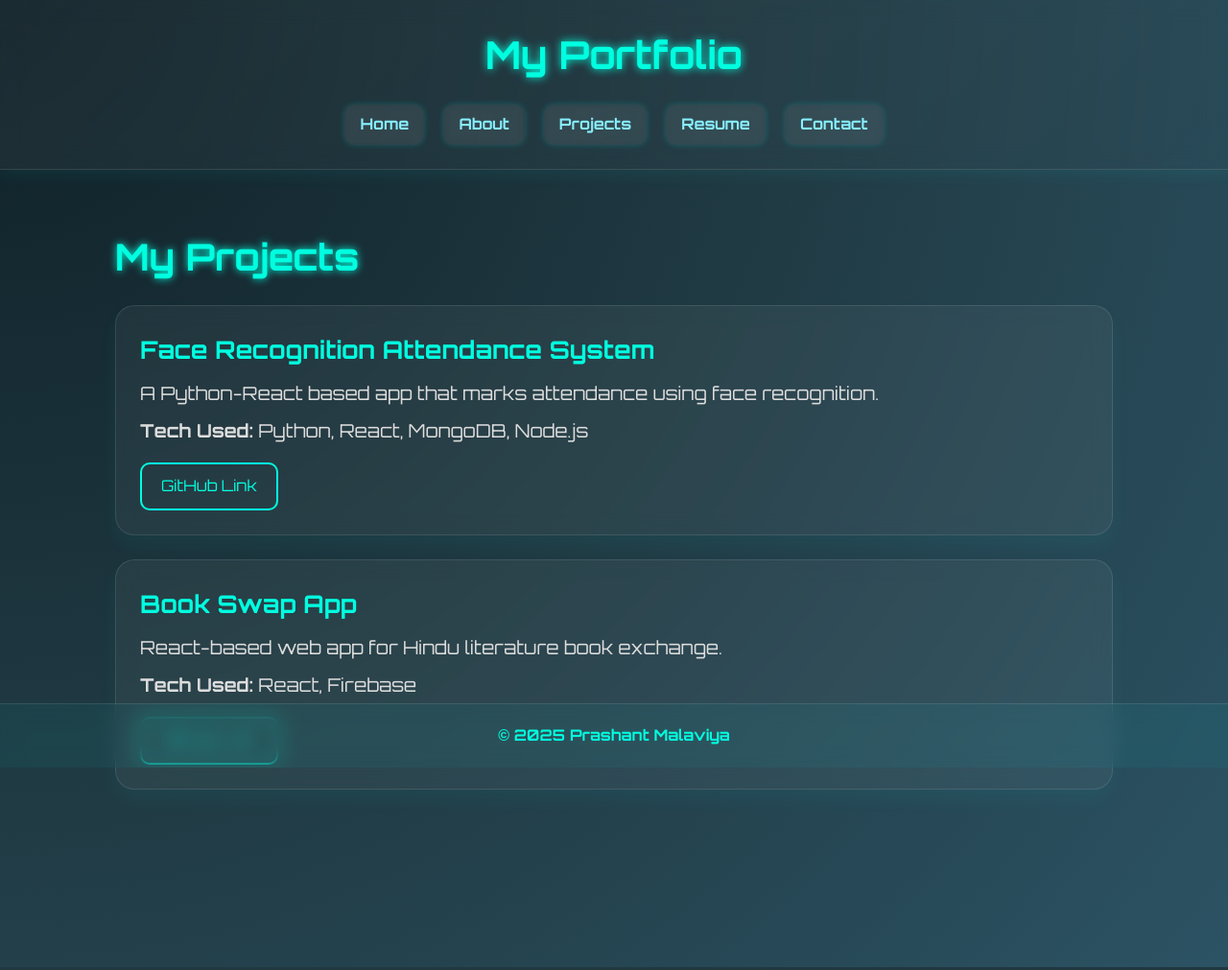
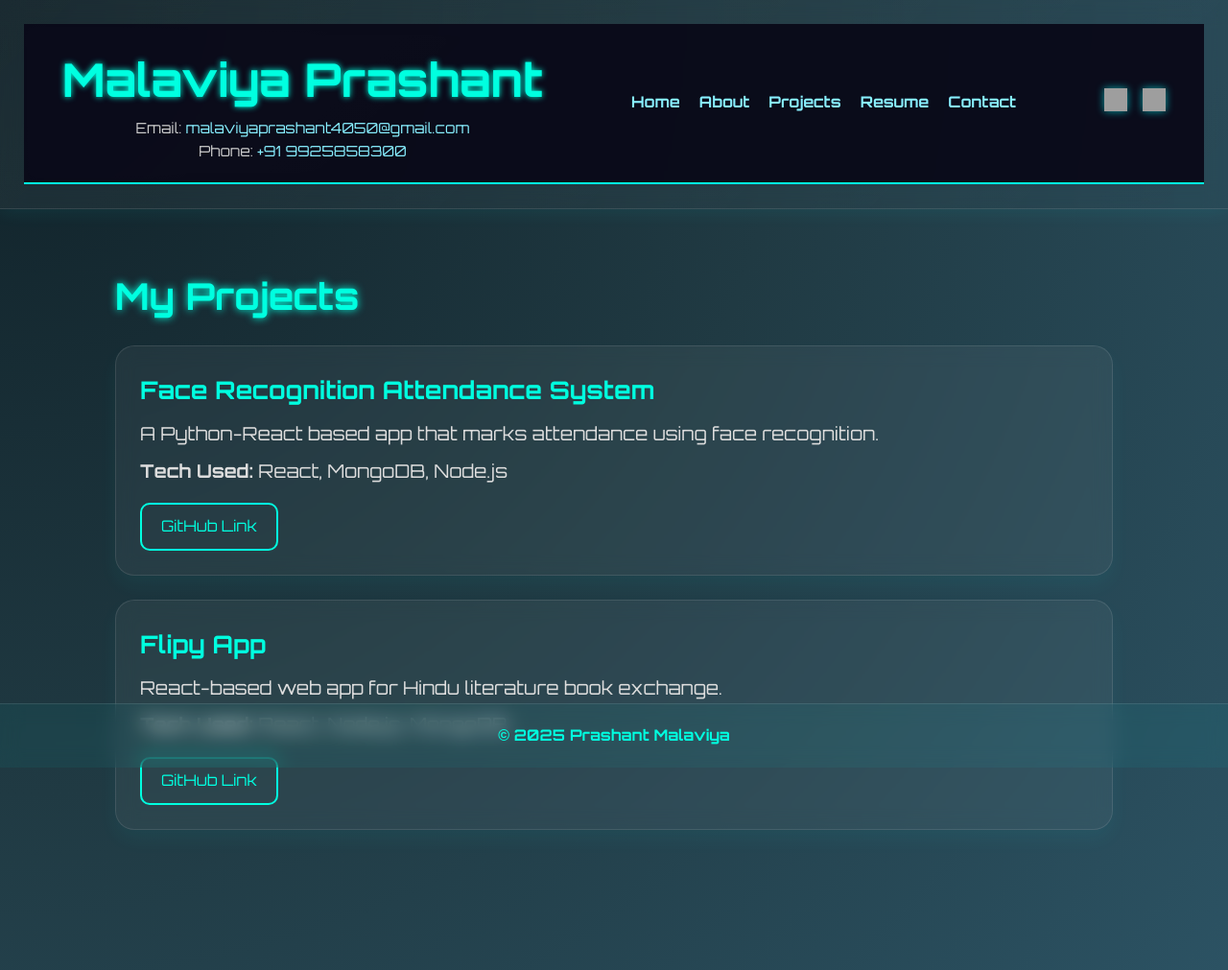
Before and after one commit to Prashant4050/Portfolio, a Flask app: page /projects in a window 1280 px wide. Shown: the top 1011 px of the page at 96% size. Run offline with Flask 3, Linux system fonts and the light colour scheme; grey boxes are pictures that could not be loaded.

Commit message:
version 2

```diff
--- a/app.py
+++ b/app.py
@@ -17,14 +17,14 @@ projects = [
     {
         'title': 'Face Recognition Attendance System',
         'description': 'A Python-React based app that marks attendance using face recognition.',
-        'tech': 'Python, React, MongoDB, Node.js',
-        'github': 'https://github.com/yourusername/face-attendance'
+        'tech': 'React, MongoDB, Node.js',
+        'github': 'https://github.com/het0305/facedetection'
     },
     {
-        'title': 'Book Swap App',
+        'title': 'Flipy App',
         'description': 'React-based web app for Hindu literature book exchange.',
-        'tech': 'React, Firebase',
-        'github': 'https://github.com/yourusername/book-swap'
+        'tech': 'React, Node.js, MongoDB',
+        'github': 'https://github.com/het0305/flipy'
     }
 ]
 
--- a/static/css/style.css
+++ b/static/css/style.css
@@ -31,60 +31,104 @@ header {
 header h1 a {
   text-decoration: none;
   color: #00ffe0;
-  font-size: 2.5rem;
+  font-size: rem;
   text-shadow: 0 0 10px #00ffe0;
 }
 
-/* NAVIGATION FLEXBOX ALIGNMENT */
-nav {
+.nav-container {
   display: flex;
-  justify-content: center;
+  justify-content: space-between;
   align-items: center;
+  background: rgba(10, 10, 25, 0.95);
+  padding: 20px 40px;
+  border-bottom: 2px solid #00ffe0;
   flex-wrap: wrap;
-  gap: 20px;
-  margin-top: 20px;
+  backdrop-filter: blur(8px);
+  color: #fff;
 }
 
-nav a {
-  position: relative;
-  padding: 8px 16px;
-  font-size: 1rem;
+.nav-left {
+  display: flex;
+  flex-direction: column;
+  justify-content: center;
+}
+
+.nav-left h1 {
+  font-size: 3rem;
+  color: #00ffe0;
+  margin: 0;
+  text-shadow: 0 0 6px #00ffe0;
+  font-weight: bold;
+}
+
+.nav-contact-info {
+  margin-top: left;
+  font-size: 0.95rem;
+}
+
+.nav-contact-info span {
+  display: block;
+  color: #ccc;
+}
+
+.nav-contact-info a {
   color: #88f0ff;
   text-decoration: none;
-  font-weight: 600;
-  transition: all 0.3s ease;
-  border-radius: 10px;
-  background: rgba(255, 255, 255, 0.05);
-  backdrop-filter: blur(4px);
-  box-shadow: 0 0 6px rgba(0, 255, 255, 0.2);
 }
 
-nav a:hover {
-  background: #00ffe0;
-  color: #000;
-  text-shadow: 0 0 6px #00ffe0;
-  box-shadow: 0 0 12px #00ffe0;
-  transform: translateY(-2px);
+.nav-contact-info a:hover {
+  text-decoration: underline;
+  color: #ffffff;
 }
 
-nav a::after {
-  content: '';
-  display: block;
-  height: 2px;
-  width: 0%;
-  background: #00ffe0;
-  transition: width 0.3s ease;
-  position: absolute;
-  bottom: -5px;
-  left: 0;
+.nav-links {
+  display: flex;
+  gap: 20px;
+  flex-wrap: wrap;
 }
 
-nav a:hover::after {
-  width: 100%;
+.nav-links a {
+  color: #88f0ff;
+  font-weight: 600;
+  text-decoration: none;
+  position: relative;
 }
 
+.nav-links a::after {
+  content: '';
+  height: 2px;
+  background: #00ffe0;
+  display: block;
+  transform: scaleX(0);
+  transition: transform 0.3s ease;
+  transform-origin: left;
+}
 
-/* ========== Main Content ========== */
+.nav-links a:hover::after {
+  transform: scaleX(1);
+}
+
+.nav-links a:hover {
+  color: #ffffff;
+}
+
+.nav-icons {
+  display: flex;
+  gap: 16px;
+  align-items: center;
+}
+
+.nav-icons img {
+  width: 24px;
+  height: 24px;
+  filter: drop-shadow(0 0 4px rgba(0, 255, 255, 0.6));
+  transition: transform 0.3s ease;
+}
+
+.nav-icons img:hover {
+  transform: scale(1.2);
+}
+
 main {
   padding: 60px 30px;
   max-width: 1100px;
--- a/templates/base.html
+++ b/templates/base.html
@@ -7,15 +7,34 @@
 </head>
 <body>
   <header>
-    <h1><a href="/">My Portfolio</a></h1>
-    <nav>
+  <div class="nav-container">
+      <div class="nav-left">
+       <h1>Malaviya Prashant</h1>
+       <div class="nav-contact-info">
+         <span>Email: <a href="mailto:malaviyaprashant4050@gmail.com">malaviyaprashant4050@gmail.com</a></span>
+         <span>Phone: <a href="tel:+919925858300">+91 9925858300</a></span>
+       </div>
+     </div>
+
+     <nav class="nav-links">
        <a href="/">Home</a>
        <a href="/about">About</a>
        <a href="/projects">Projects</a>
        <a href="/resume">Resume</a>
        <a href="/contact">Contact</a>
      </nav>
+
+     <div class="nav-icons">
+       <a href="https://github.com/Prashant4050" target="_blank" title="GitHub">
+          <img src="https://cdn.jsdelivr.net/gh/devicons/devicon/icons/github/github-original.svg" alt="GitHub">
+        </a>
+        <a href="https://www.instagram.com/prashant_malaviya_95/" target="_blank" title="Instagram">
+          <img src="https://upload.wikimedia.org/wikipedia/commons/e/e7/Instagram_logo_2016.svg" alt="Instagram">
+       </a>
+      </div>
+    </div>
   </header>
+
   <main>
     {% block content %}{% endblock %}
   </main>
```
Lines whose indentation alone changed are shown as unchanged.
